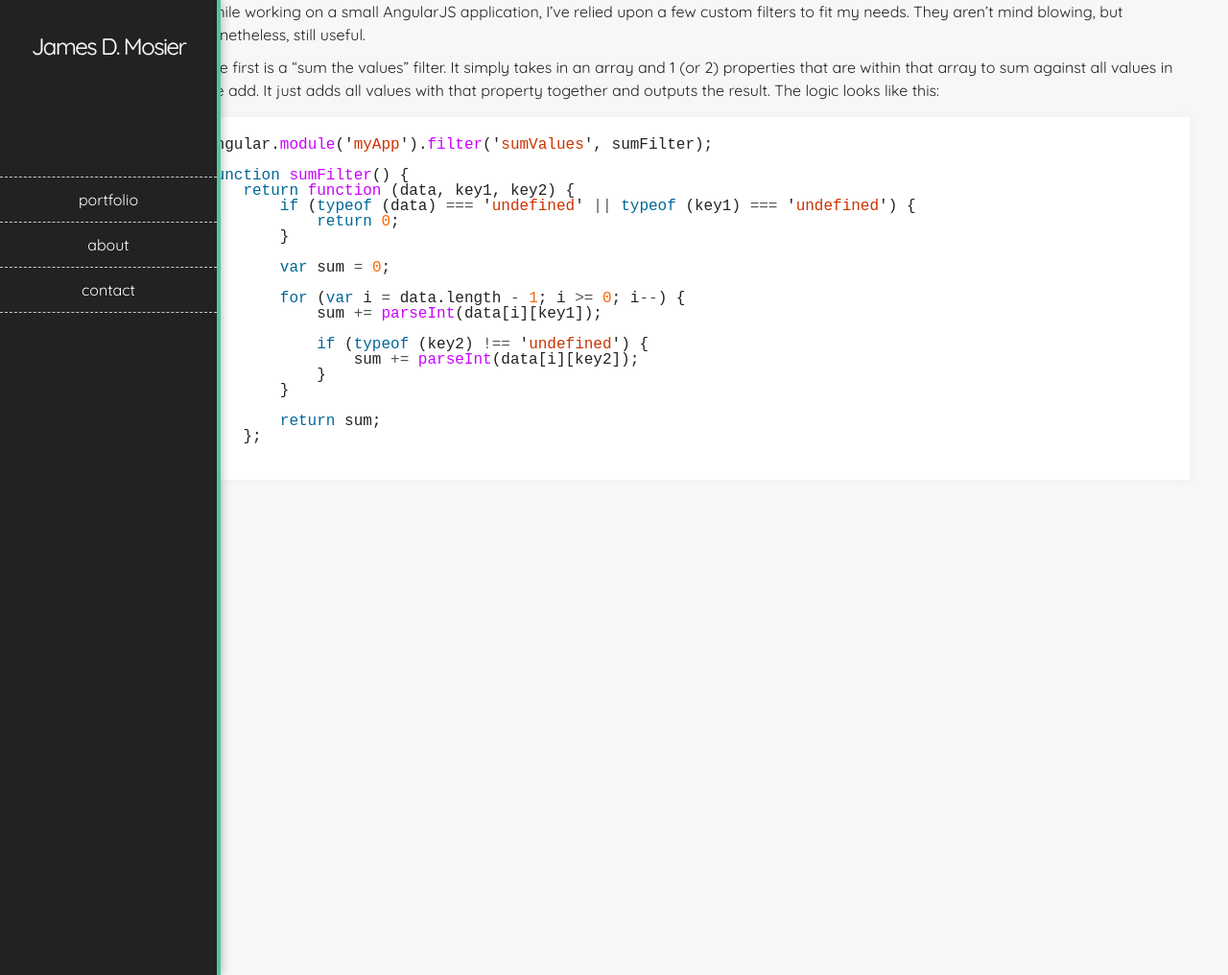
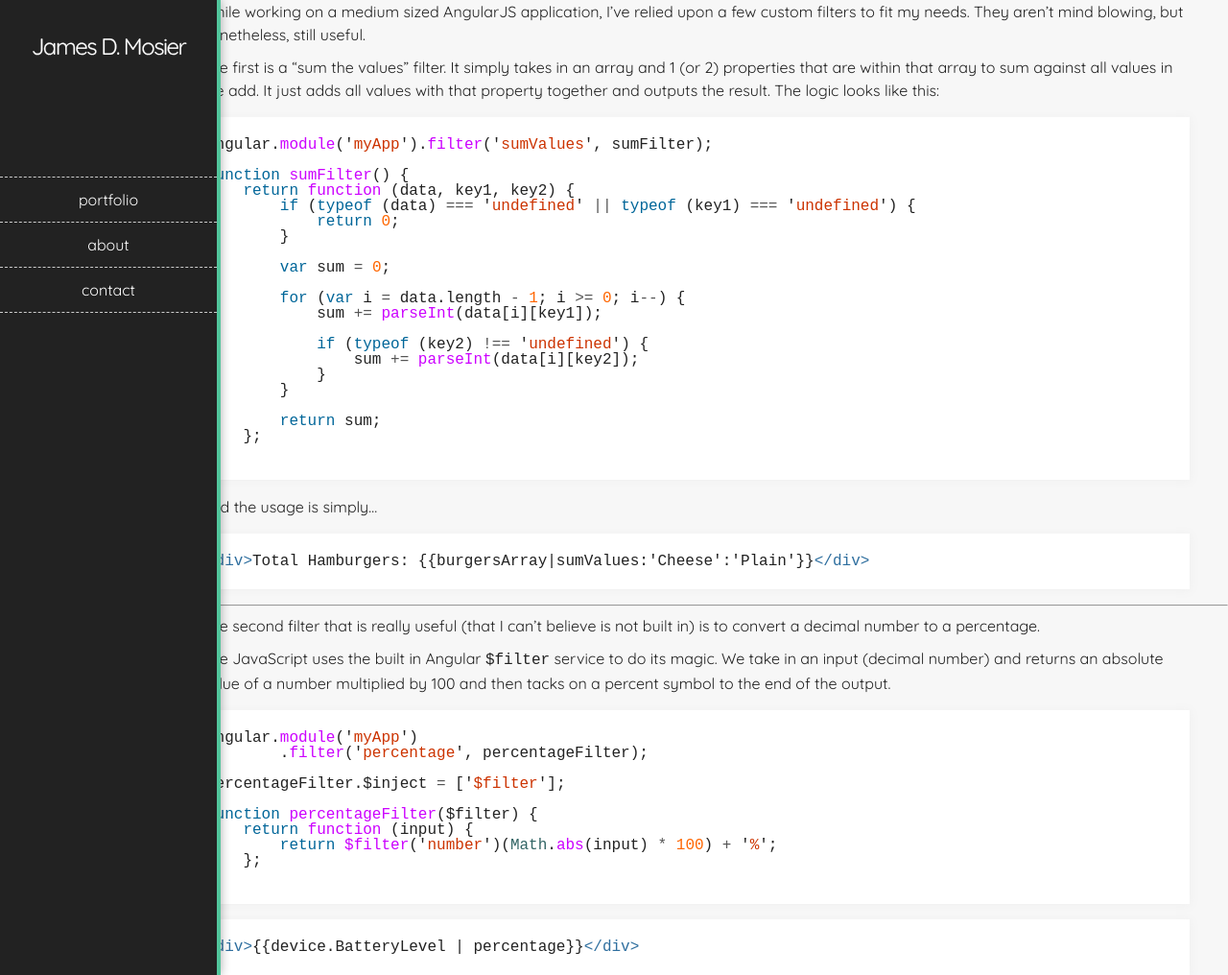
Before and after one commit to jamesmosier/jamez14.github.io, a Jekyll site: the page built from blog/_posts/2015-10-5-angular-filters.md, in a window 1280 px wide and 1016 px high. Shown: the whole window at 96% size. Built offline with Jekyll 4.4.1, drawn with Linux system fonts in a browser that asks for light colours; nearby versions of some CDN libraries.

Commit message:
spell checked posts. started blog nav

```diff
--- a/blog/_posts/2015-10-5-angular-filters.md
+++ b/blog/_posts/2015-10-5-angular-filters.md
@@ -1,11 +1,11 @@
 ---
 layout: post
 category: blog
-title: 'Some Angular Filters I enjoy'
+title: 'Some quick Angular filters'
 date: 2015-10-05 12:15
 ---
 
-While working on a small AngularJS application, I've relied upon a few custom filters to fit my needs. They aren't mind blowing, but nonetheless, still useful.
+While working on a medium sized AngularJS application, I've relied upon a few custom filters to fit my needs. They aren't mind blowing, but nonetheless, still useful.
 
 The first is a "sum the values" filter. It simply takes in an array and 1 (or 2) properties that are within that array to sum against all values in the add. It just adds all values with that property together and outputs the result. The logic looks like this:
 
@@ -32,3 +32,31 @@ function sumFilter() {
     };
 }
 {% endhighlight %}
+
+And the usage is simply...
+{% highlight html %}
+<div>Total Hamburgers: {% raw %}{{burgersArray|sumValues:'Cheese':'Plain'}}{% endraw %}</div>
+{% endhighlight %}
+
+---
+
+The second filter that is really useful (that I can't believe is not built in) is to convert a decimal number to a percentage.
+
+The JavaScript uses the built in Angular `$filter` service to do its magic. We take in an input (decimal number) and returns an absolute value of a number multiplied by 100 and then tacks on a percent symbol to the end of the output.
+
+{% highlight js %}
+angular.module('myApp')
+        .filter('percentage', percentageFilter);
+
+percentageFilter.$inject = ['$filter'];
+
+function percentageFilter($filter) {
+    return function (input) {
+        return $filter('number')(Math.abs(input) * 100) + '%';
+    };
+}
+{% endhighlight %}
+
+{% highlight html %}
+<div>{% raw %}{{device.BatteryLevel | percentage}}{% endraw %}</div>
+{% endhighlight %}
--- a/sass/_framework.scss
+++ b/sass/_framework.scss
@@ -416,8 +416,9 @@ textarea.input-elem-lg {
 
 .highlight {
   background-color: #fff;
+  box-shadow: 1px 1px 10px #EFEFEF;
   padding: 5px;
-  box-shadow: 1px 1px 10px #EFEFEF;
+  overflow-x: scroll;
 }
 
 ol, ul {
--- a/sass/pages/_index.scss
+++ b/sass/pages/_index.scss
@@ -7,22 +7,57 @@
 }
 
 .home-wrapper {
-  clear: both;
-  margin-left: auto;
-  margin-right: auto;
-  padding-top: 20px;
-  padding-left: 15px;
-  padding-right: 15px;
-  position: relative;
-  max-width: 800px;
-  width: 100%;
-  height: 100%;
+  // clear: both;
+  // margin-left: auto;
+  // margin-right: auto;
+  // padding-top: 20px;
+  // padding-left: 15px;
+  // padding-right: 15px;
+  // position: relative;
+  // max-width: 800px;
+  // width: 100%;
+  // height: 100%;
+  margin: 0 auto;
+  padding: 0 35px;
+
+  a {
+    color: $primary-color;
+
+    &:hover {
+      color: $primary-bright;
+    }
+  }
+}
+
+.blog-index-header {
+  background-color: #777;
+  min-height: 40px;
+}
+
+.blog-nav {
+  // position: absolute;
+  // right: 0;
+  // top: 40px;
+  // background-color: #333;
+  margin: 0 auto;
+
+  li {
+    padding: 7px;
+  }
+
+  a {
+    color: #fff;
+
+    &:hover {
+      color: #ccc;
+    }
+  }
 }
 
 .blog-post {
-  border-bottom: 1px solid #DDD;
-  padding-top: 20px;
-  padding-bottom: 20px;
+  border-bottom: 2px solid #DDD;
+  padding-top: 25px;
+  padding-bottom: 25px;
 
   code, kbd, pre, samp {
     overflow: visible;
```
Also changed, not shown: blog/_posts/2015-08-12-angular-vs.md (+2 -2 lines), blog/_posts/2015-10-1-angular-checkboxes.md (+1 -0 lines), blog/_posts/2015-10-14-angular-filter-buttons.md (added, +57 -0 lines), blog/_posts/2015-9-25-inline-edit.md (+7 -5 lines), css/app.css (+24 -14 lines), index.html (+15 -3 lines), css/app.min.css, 1 other file.
